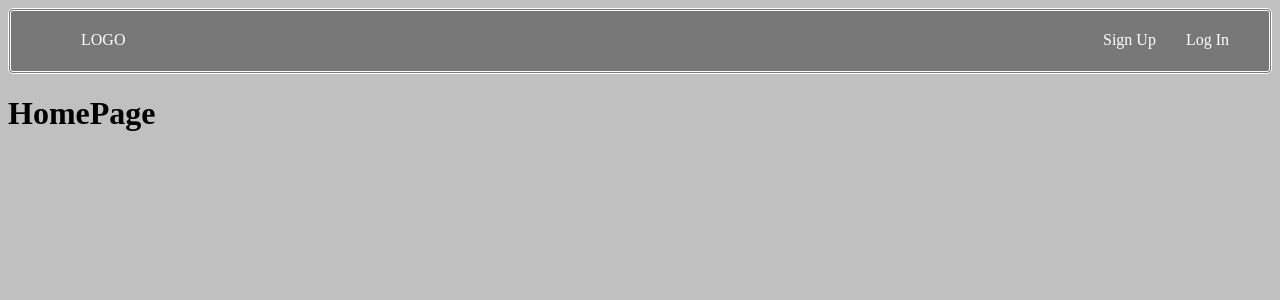
After one commit to sharonchetrit/Hive-project, a Django app: template hive_project/first_app/templates/index.html in a window 1280 px wide. The commit adds this page. Shown: the top 300 px of the page. Run offline with Django 3.2, Linux system fonts and the light colour scheme; the template is opened without the code that fills it, so the values that code supplies are empty.

Commit message:
added populate + tweet class -> post class + settingss fix error + navbar finish (templates-> base.html)

```diff
--- a/hive_project/first_app/admin.py
+++ b/hive_project/first_app/admin.py
@@ -1,8 +1,8 @@
 from django.contrib import admin
-from first_app.models import UserProfile, Tweet
+from first_app.models import UserProfile, Post
 
 # Register your models here.
 
 
 admin.site.register(UserProfile)
-admin.site.register(Tweet)
+admin.site.register(Post)
--- a/hive_project/first_app/templates/base.html
+++ b/hive_project/first_app/templates/base.html
@@ -1,9 +1,26 @@
 <!DOCTYPE html>
+{% load staticfiles %}
 <html>
 <head>
+
+<link rel="stylesheet" type="text/css" href="{% static 'css/styles_base.css' %}">
+
 	<title>{% block header_title %}{% endblock %}</title>
 </head>
 <body>
 
+<ul>
+  <li class="logo">LOGO</a></li>
+  <li class="login">Log In</li>
+  <li class="signup">Sign Up</li>
+</ul>
+
+<div id="content">
+
+      {% block content %}
+
+      {% endblock %}
+</div>
+
 </body>
 </html>
--- /dev/null
+++ b/hive_project/first_app/templates/index.html
@@ -0,0 +1,8 @@
+{%extends "base.html"%}
+
+{% block header_title %}Homepage{% endblock %}
+{% block content %}
+
+<h1>HomePage</h1>
+
+{% endblock %}
--- a/hive_project/first_app/urls.py
+++ b/hive_project/first_app/urls.py
@@ -1,5 +1,7 @@
 from django.urls import path
 from . import views
+
+app_name = 'first_app'
 
 urlpatterns = [
 	path('', views.index, name='index')
--- a/hive_project/first_app/views.py
+++ b/hive_project/first_app/views.py
@@ -4,4 +4,4 @@ from django.http import HttpResponse
 # Create your views here.
 
 def index(request):
-	return HttpResponse('hi')
+	return render(request, 'index.html')
--- a/hive_project/hive_project/settings.py
+++ b/hive_project/hive_project/settings.py
@@ -14,6 +14,7 @@ import os
 
 # Build paths inside the project like this: os.path.join(BASE_DIR, ...)
 BASE_DIR = os.path.dirname(os.path.dirname(os.path.abspath(__file__)))
+
 SITE_ROOT  = os.path.dirname(os.path.realpath(__file__))
 STATIC_DIR = os.path.join(SITE_ROOT, 'static/')
 
@@ -121,6 +122,6 @@ USE_TZ = True
 # https://docs.djangoproject.com/en/2.1/howto/static-files/
 
 STATIC_URL = '/static/'
-STATICFILES_DIR = [
-    STATIC_DIR,
+STATICFILES_DIRS = [
+    STATIC_DIR
 ]
--- /dev/null
+++ b/hive_project/hive_project/static/css/styles_base.css
@@ -0,0 +1,30 @@
+body {
+	background-color: #C0C0C0;
+}
+
+ul {
+    list-style-type: none;
+    margin: 0px;
+    padding: 10px;
+    overflow: hidden;
+    background-color: #787878;
+    color: white;
+    border-radius: 5px;
+    border-style: double;
+    height: 40px;
+
+}
+
+.logo {
+    float: left;
+    margin: 10px 0px;
+    margin-left: 60px;
+
+}
+
+.login, .signup {
+	float: right;
+	margin: 10px 0px;
+	margin-right: 30px;
+
+}
```
Also changed, not shown: hive_project/first_app/models.py (+8 -8 lines), hive_project/populate_first_app.py (added, +42 -0 lines), hive_project/db.sqlite3 (added), hive_project/first_app/migrations/0001_initial.py (added), hive_project/first_app/migrations/0002_auto_20181125_1836.py (added), hive_project/first_app/migrations/0003_auto_20181125_1907.py (added).
